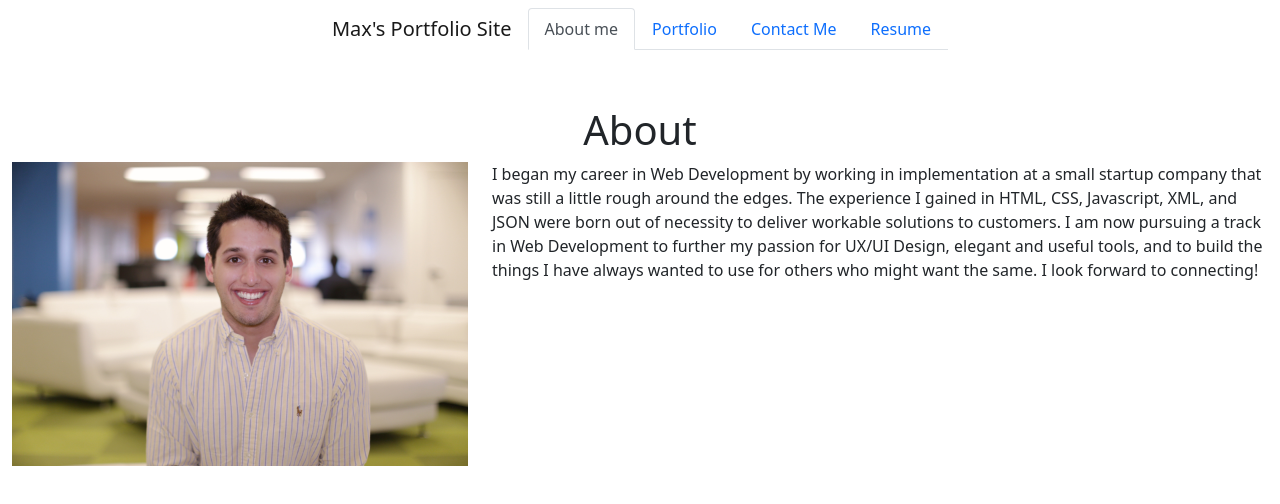
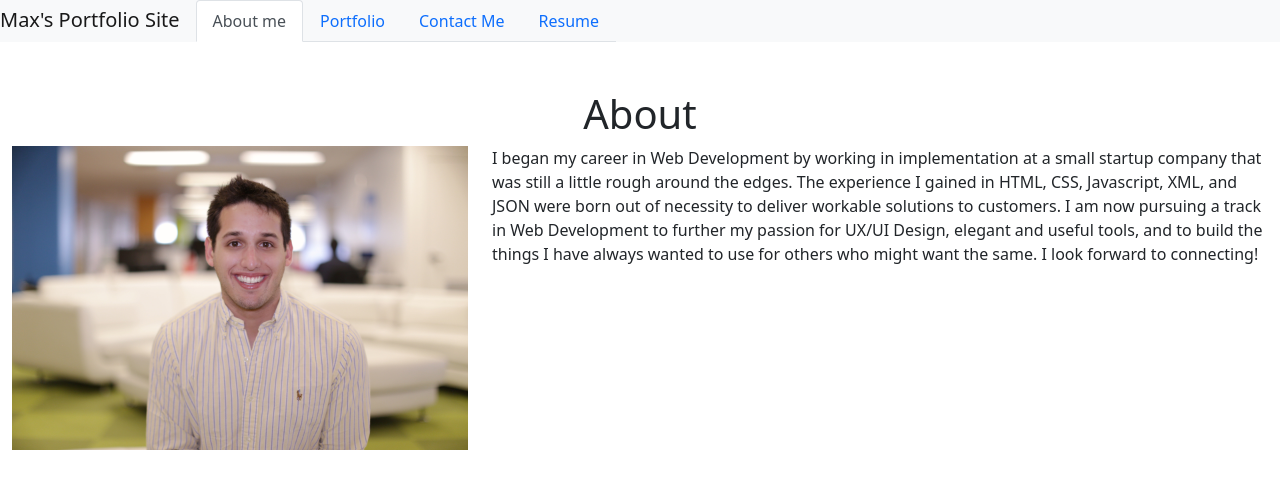
Before and after one commit to mkohn4/portfolio-2, a React (Create React App) app in the folder portfolio/: page / in a window 1280 px wide. Shown: the top 504 px of the page. Built offline with nearby package versions, Linux system fonts and the light colour scheme.

Commit message:
updating bootstrap layout

```diff
--- a/portfolio/src/components/Nav/index.js
+++ b/portfolio/src/components/Nav/index.js
@@ -1,17 +1,17 @@
-import React from 'react';
+import React, {useState} from 'react';
 
 
 function Nav(props) {
+
 
     const {
         categories,
         setCurrentCategory,
         currentCategory
     } = props;
-
-
+//if openMenu = 0, menu is closed, else menu open
     return(
-        <nav className="navbar navbar-light justify-content-center">
+        <nav className="nav navbar-light bg-light">
                         <a href="#about" data-testid="about" className="navbar-brand" onClick={() => setCurrentCategory(categories[0])}>
                             Max's Portfolio Site
                         </a>
@@ -37,7 +37,7 @@ function Nav(props) {
                         </a>
                     </li>
                 </ul>
-                </nav>
+        </nav>
     );
 }
 
--- a/portfolio/src/pages/Portfolio.js
+++ b/portfolio/src/pages/Portfolio.js
@@ -66,7 +66,8 @@ const [projects] = useState([
                 <Col>
                 <CardGroup>
                 <ProjectCard
-                    project={project}>
+                    project={project}
+                    key={project.github}>
                     </ProjectCard>
                     </CardGroup>
                  </Col>
```
